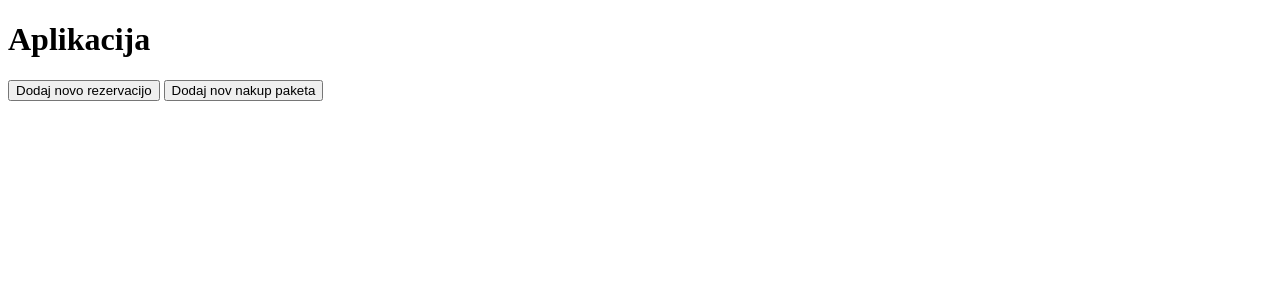
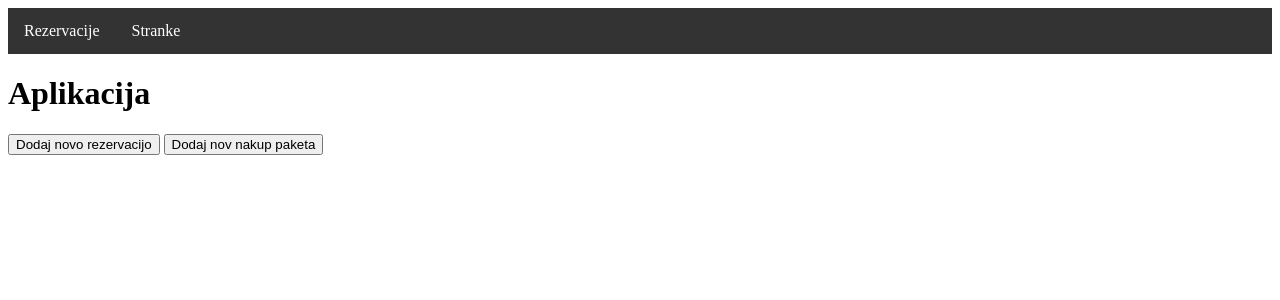
Before and after one commit to nyxthejon/glinsek_webapp, a PHP site: page / in a window 1280 px wide. Shown: the top 300 px of the page. Run offline with PHP 8.4, Linux system fonts and the light colour scheme; data that the repository does not hold is empty.

Commit message:
header (zacasen)

```diff
--- /dev/null
+++ b/header.php
@@ -0,0 +1,43 @@
+<!DOCTYPE html>
+<html lang="sl">
+<head>
+    <meta http-equiv="Content-Type" content="text/html; charset=UTF-8">
+    <title>Stranke</title>
+    <style>
+        ul {
+  list-style-type: none;
+  margin: 0;
+  padding: 0;
+  overflow: hidden;
+  background-color: #333;
+}
+
+li {
+  float: left;
+}
+
+li a {
+  display: block;
+  color: white;
+  text-align: center;
+  padding: 14px 16px;
+  text-decoration: none;
+}
+
+li a:hover {
+  background-color: #111;
+}
+    </style>
+</head>
+<body>
+    <?php require 'baza.php' ?>
+    <ul>
+        <li><a href="index.php">Rezervacije</a></li>
+        <li><a href="stranke.php">Stranke</a></li>
+
+
+
+      </ul>
+
+</body>
+</html>
--- a/index.php
+++ b/index.php
@@ -1,7 +1,8 @@
 <!DOCTYPE html>
 <html lang = "sl">
+
+<head>
 <meta http-equiv="Content-Type" content="text/html; charset=UTF-8">
-<head>
 <title>Rezervacije</title>
 <link rel="stylesheet" href="popup.css">
 <script defer src="popup.js"></script>
@@ -10,12 +11,7 @@
 <body>
 
 
-    <?php
-
-    include 'baza.php';
-
-
-    ?>
+    <?php require 'header.php';  ?>
 
 
 
```
Also changed, not shown: stranke.php (added, +13 -0 lines).
